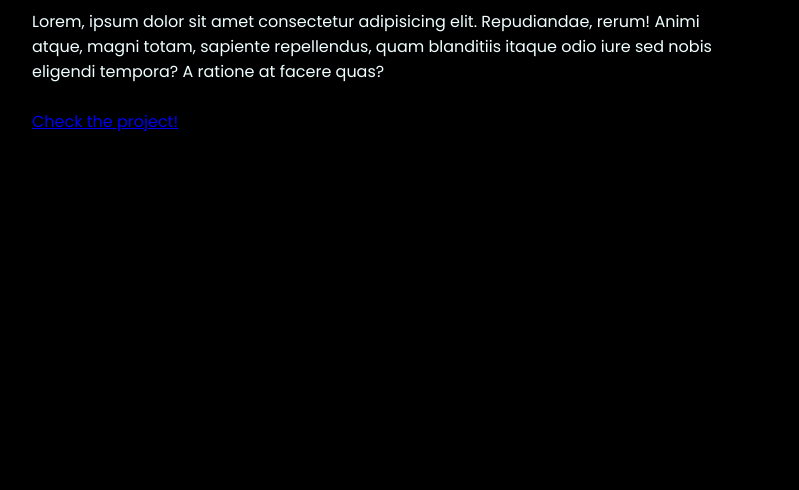
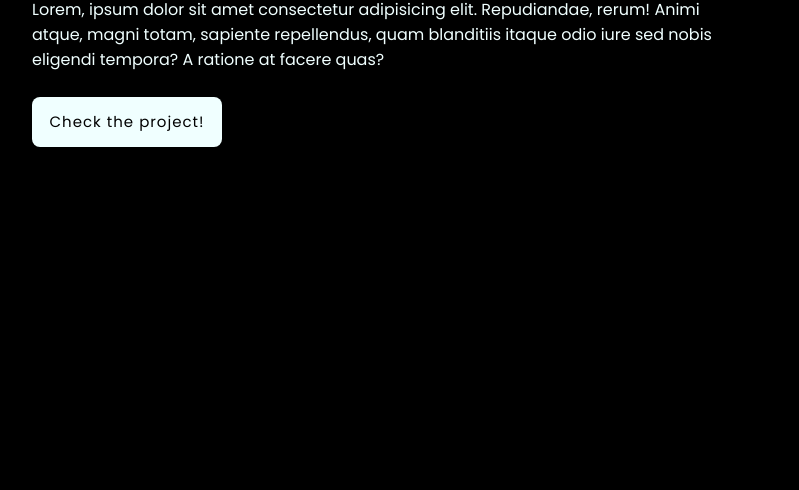
Before and after one commit to achjoox/test-blog, a plain HTML site: page 1st-project.html in a window 1280 px wide. Shown: the part 370-860 px from the top of the page, without its empty margins (256-1055 px from the left). Drawn offline with Linux system fonts and the light colour scheme.

Commit message:
add styling for button and text decoration

```diff
--- a/project.css
+++ b/project.css
@@ -59,3 +59,26 @@ body {
     max-width: 800px;
     margin: 20px 0 40px;
 }
+
+.project-content .project-button{
+    display: flex;
+    width: 300px;
+    height: 50px;
+    justify-content: space-between;
+}
+
+.project-button a {
+    align-items: center;
+    justify-content: center;
+    display: inline-flex;
+    width: 190px;
+    height: 100%;
+    background: azure;
+    font-size: 15px;
+    color: black;
+    letter-spacing: 1px;
+    font-weight: 600px;
+    border: 2px;
+    border-radius: 8px;
+    text-decoration: none;
+}
--- a/style.css
+++ b/style.css
@@ -108,5 +108,5 @@ body {
     font-weight: 600px;
     border: 2px;
     border-radius: 8px;
-    align-items: center;
+    text-decoration: none;
 }
```
